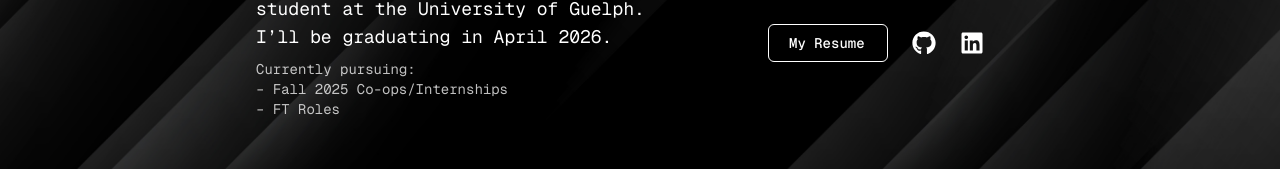
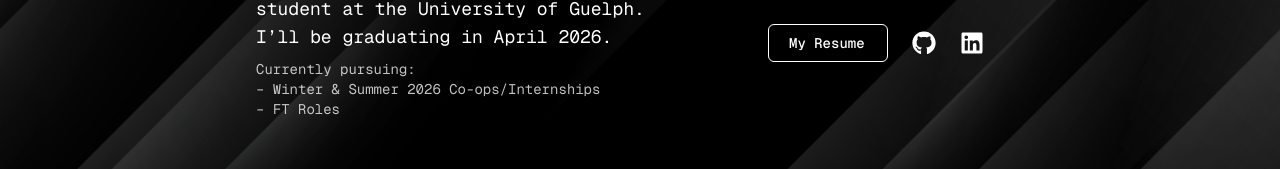
Before and after one commit to uzrafi/personal-website, a Next.js app: page / in a window 1280 px wide. Shown: the part 201-370 px from the top of the page. Built offline with nearby package versions, Linux system fonts and the light colour scheme.

Commit message:
Changed pursuing info

```diff
--- a/src/app/page.tsx
+++ b/src/app/page.tsx
@@ -74,7 +74,7 @@ export default function Home() {
             <p className="mt-2 text-sm opacity-75">
               Currently pursuing:
               <br />
-              – Fall 2025 Co-ops/Internships
+              – Winter & Summer 2026 Co-ops/Internships
               <br />
               – FT Roles
             </p>
```
